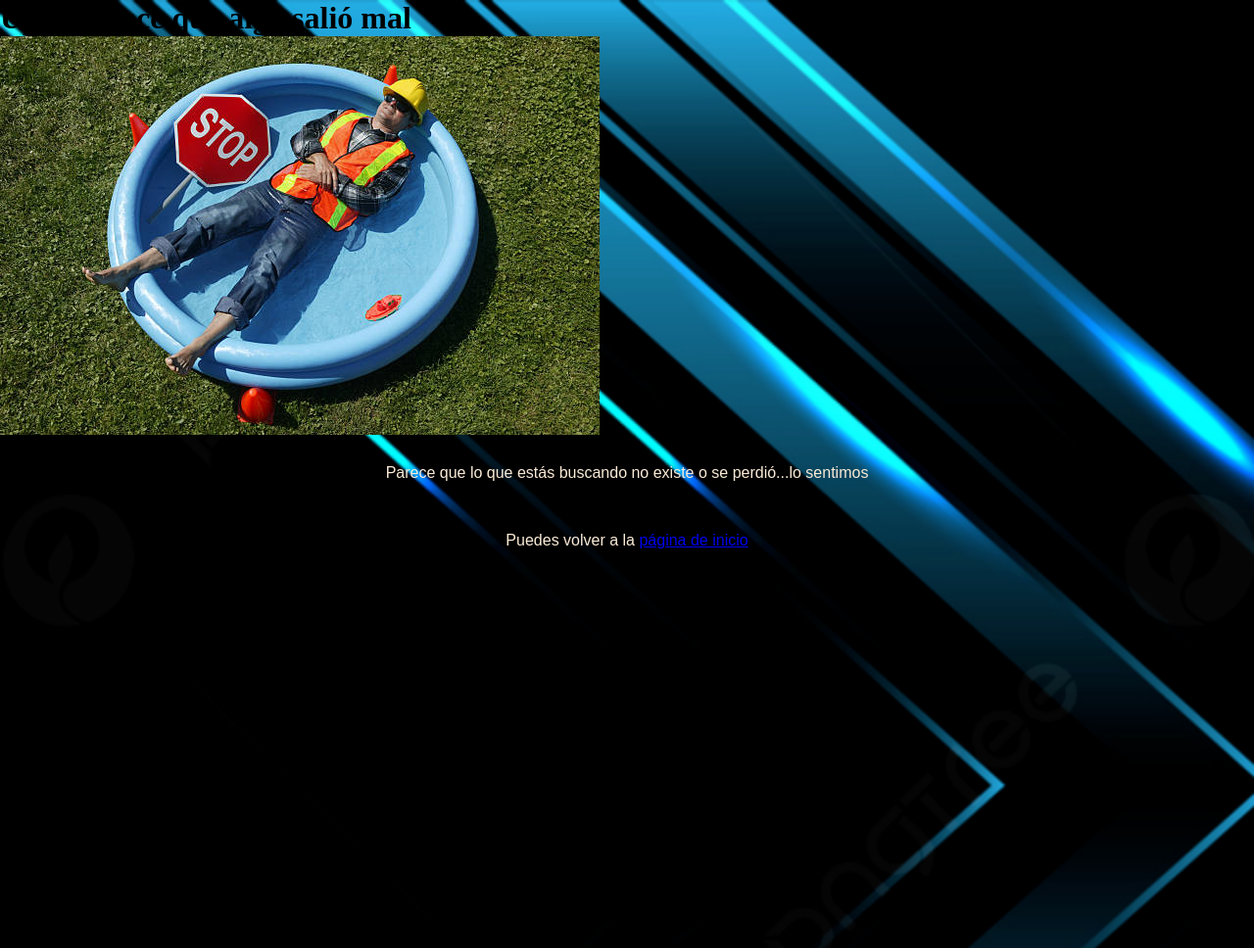
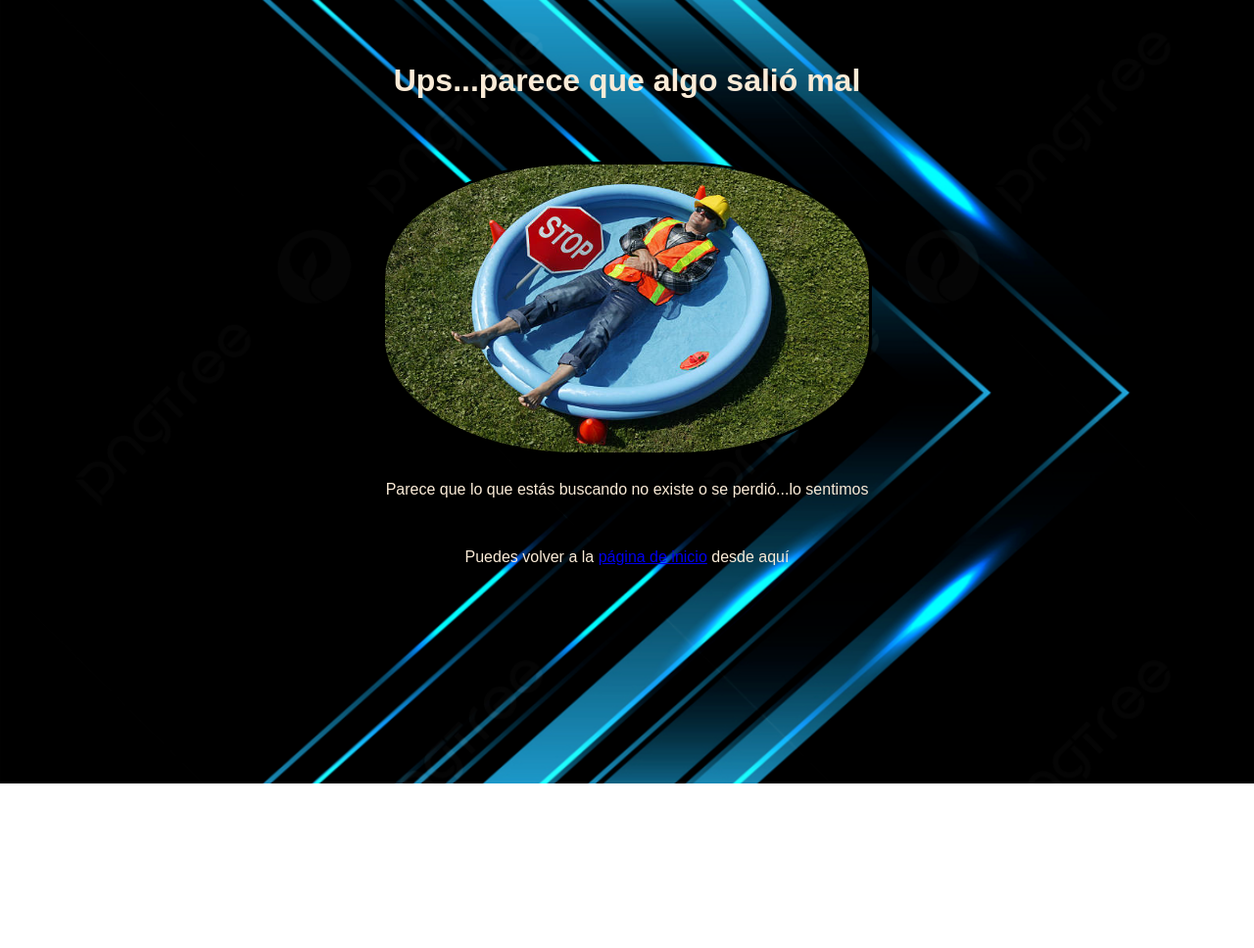
Before and after one commit to Rodrigo-H-Romero/Conociendo-a-Marquez-y-Asociados, a website: page pages/error.html in a window 1280 px wide. Shown: the top 968 px of the page at 98% size. After the commit the page ends 800 px from the top, so only its background shows below. Drawn offline with nearby package versions, Linux system fonts and the light colour scheme; a web font is replaced by a local one.

Commit message:
Estilizado de pagina de Error 404

```diff
--- a/pages/error.html
+++ b/pages/error.html
@@ -3,21 +3,21 @@
 <head>
     <meta charset="UTF-8">
     <meta name="viewport" content="width=device-width, initial-scale=1.0">
-    <link rel="shortcut icon" href="favicon.ico" type="image/x-icon">
+    <link rel="shortcut icon" href="../favicon.ico" type="image/x-icon">
     <link rel="preconnect" href="https://fonts.googleapis.com">
     <link rel="preconnect" href="https://fonts.gstatic.com" crossorigin>
     <link href="https://fonts.googleapis.com/css2?family=Days+One&display=swap" rel="stylesheet">
     <link rel="stylesheet" href="https://cdnjs.cloudflare.com/ajax/libs/font-awesome/5.15.1/css/all.min.css">
     <link rel="stylesheet" href="https://cdnjs.cloudflare.com/ajax/libs/animate.css/4.1.1/animate.min.css"/>
     <link rel="stylesheet" href="../styles/styles.css">
-    <title>ERORR 404</title>
+    <title>Erorr 404</title>
 </head>
 <body>
-    <main class="cuerpo">
-        <h1>Ups...parece que algo salió mal</h1>
-            <img class="error" src="../assets/ERROR 404.jpg" alt="Imagen 404">
+    <main class="cuerror">
+        <h1 class="titerror ">Ups...parece que algo salió mal</h1>
+            <img class="error animate__animated animate__slideInLeft" src="../assets/ERROR 404.jpg" alt="Imagen 404">
             <p>Parece que lo que estás buscando no existe o se perdió...lo sentimos</p>
-            <p>Puedes volver a la <a href="../index.html">página de inicio</a></p>
+            <p>Puedes volver a la <a href="../index.html">página de inicio</a> desde aquí</p>
     </main>
 </body>
 </html>
--- a/scss/_error.scss
+++ b/scss/_error.scss
@@ -0,0 +1,25 @@
+.cuerror {
+  background-image: url(../assets/fondox.png);
+  background-size: cover;
+  background-position: center;
+  height: 100vh;
+  position: relative;
+  display: flex;
+  flex-direction: column;
+  align-items: center;
+
+}
+
+.titerror {
+    font-family: $font-family;
+    color: $primary-color;
+    padding: 5%;
+
+}
+
+.error {
+    width: 500px;
+    height: 300px;
+    border-radius: 40%;
+    border: solid;
+}
--- a/scss/_experiencias.scss
+++ b/scss/_experiencias.scss
@@ -1,6 +1,8 @@
 .exper {
     font-size: x-large;
     margin-bottom: 10%;
+    margin-left: 5%;
+    margin-right: 5%;
   }
 
   .card {
--- a/scss/_letra-chica.scss
+++ b/scss/_letra-chica.scss
@@ -11,6 +11,8 @@
 
 .letra-chica {
     grid-area: letra-chica;
+    margin-left: 3%;
+    margin-right: 3%;
 }
 .tiempo {
     grid-area: tiempo;
--- a/scss/styles.scss
+++ b/scss/styles.scss
@@ -5,6 +5,8 @@
 @import "mixins";
 
 @import "animaciones";
+
+@import "error";
 
 @import "header";
 
@@ -21,5 +23,3 @@
 @import "experiencias";
 
 @import "contacto";
-
-@import "error"
```
Also changed, not shown: styles/styles.css, 1 other file.
